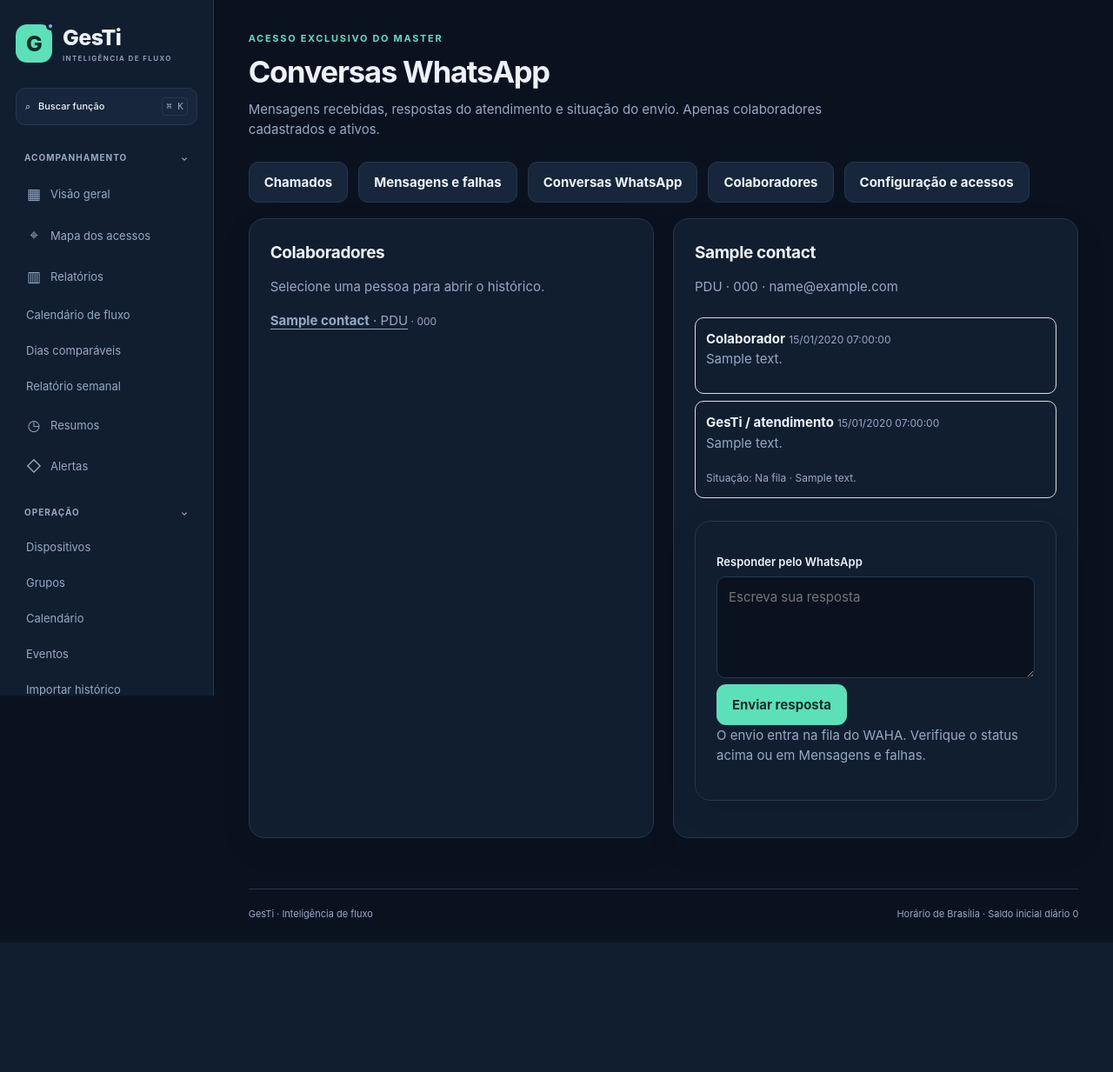
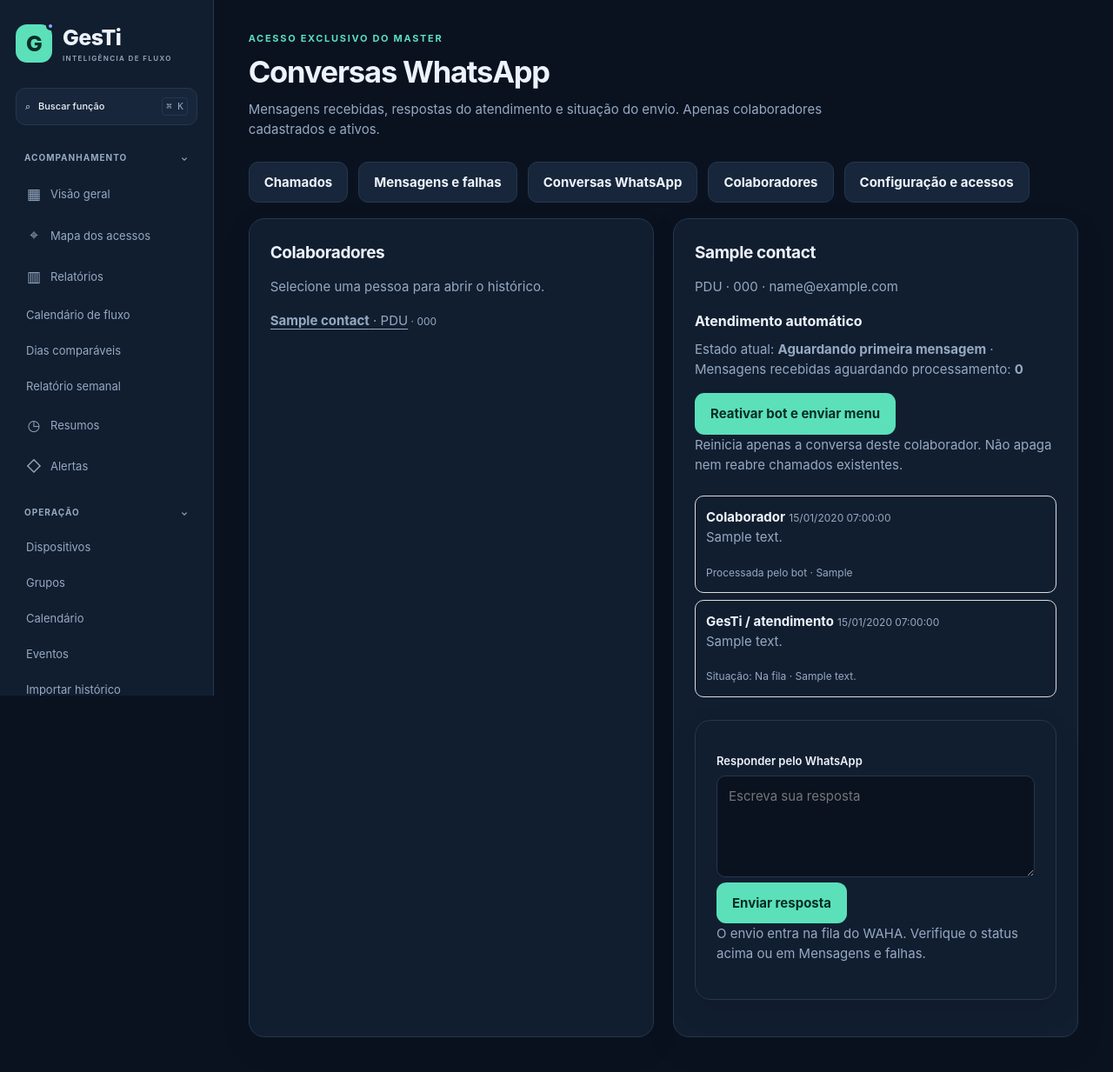
Before and after one commit to julicorlando/fluxomonitor, a Django app: page /support/inbox/1/ in a window 1280 px wide. Shown: the top 1233 px of the page at 87% size. Before the commit the page ends 1084 px from the top, so only its background shows below. Run offline with Django 5.2, Linux system fonts and the light colour scheme; a user stored in the database is signed in; data comes from the database, SQL or seed files in the repository; tables that the repository leaves empty hold one stand-in row (values such as "Sample post"); data that the repository does not hold is empty; parts of the project's set-up code (start-up, migrations or seed data) failed here and were passed over.

Commit message:
Permitir que master reative chatbot e fluxo de chamados no GesTI (#11)
* Allow master to restart existing WhatsApp bot flow and inspect conversation state

* Show bot state and master-only reactivation on conversation screen

* Test master-only bot restart, existing ticket preservation and paused bot guard

```diff
--- a/helpdesk/views.py
+++ b/helpdesk/views.py
@@ -17,7 +17,7 @@ from django.views.decorators.csrf import csrf_exempt
 from django.views.decorators.http import require_POST
 from .forms import ContactForm, GrantForm, UpdateForm
 from .models import AgentGrant, BotConfig, Company, Contact, Conversation, Inbound, Outbound, Ticket
-from .services import OPEN, audit, company_ids, update_ticket
+from .services import OPEN, audit, company_ids, update_ticket, menu
 from .transport import receive_event, valid_signature
 
 
@@ -239,6 +239,28 @@ def master_inbox(request, contact_id=None):
     if request.method == 'POST':
         if not selected:
             return HttpResponse(status=400)
+        action = request.POST.get('action', 'reply')
+        if action == 'restart_bot':
+            with transaction.atomic():
+                contact = Contact.objects.select_for_update().select_related('company').get(pk=selected.pk)
+                if not BotConfig.objects.filter(pk=1, enabled=True).exists():
+                    messages.error(request, 'Ative o atendimento automático nas configurações antes de reiniciar.')
+                elif not contact.active:
+                    messages.error(request, 'Colaborador inativo; o bot não foi iniciado.')
+                else:
+                    session, _ = Conversation.objects.get_or_create(contact=contact, defaults={'company': contact.company})
+                    session = Conversation.objects.select_for_update().get(pk=session.pk)
+                    session.company = contact.company
+                    session.state, session.draft, session.expires_at = 'offer', {}, timezone.now() + timedelta(hours=2)
+                    session.save(update_fields=['company', 'state', 'draft', 'expires_at', 'updated_at'])
+                    Outbound.objects.create(
+                        contact=contact, company=contact.company, phone=contact.phone,
+                        text=menu(contact), key='master-bot-menu:' + uuid4().hex)
+                    audit(request.user.get_username(), 'support_bot_restart', session, {'contact_id': contact.pk})
+                    messages.success(request, 'Bot reativado. O menu de atendimento foi colocado na fila do WhatsApp.')
+            return redirect(f'/support/inbox/{selected.pk}/')
+        if action != 'reply':
+            return HttpResponse(status=400)
         body = request.POST.get('text', '').strip()
         if not body or len(body) > 4000:
             messages.error(request, 'Informe uma resposta de até 4.000 caracteres.')
@@ -259,6 +281,9 @@ def master_inbox(request, contact_id=None):
         [(m.sent_at, 'in', m) for m in incoming] +
         [(m.created_at, 'out', m) for m in outgoing],
         key=lambda item: (item[0], item[2].pk))
+    conversation = Conversation.objects.filter(contact=selected).first() if selected else None
+    inbound_pending = Inbound.objects.filter(contact=selected, processed_at__isnull=True).count() if selected else 0
     return render(request, 'helpdesk/master_inbox.html', {
         'contacts': contacts, 'selected': selected, 'history': history,
+        'conversation': conversation, 'inbound_pending': inbound_pending,
     })
--- a/templates/helpdesk/master_inbox.html
+++ b/templates/helpdesk/master_inbox.html
@@ -17,11 +17,21 @@
     {% if selected %}
       <h2>{{ selected.name }}</h2>
       <p class="muted">{{ selected.company.code }} · {{ selected.phone }} · {{ selected.email }}</p>
+      <section class="box">
+        <h3>Atendimento automático</h3>
+        <p>Estado atual: <strong>{{ conversation.state|default:"Aguardando primeira mensagem" }}</strong> · Mensagens recebidas aguardando processamento: <strong>{{ inbound_pending }}</strong></p>
+        {% if conversation.state == 'human' %}<p>Atendimento humano ativo: o bot não responde automaticamente enquanto este estado estiver em vigor.</p>{% endif %}
+        <form method="post">{% csrf_token %}<input type="hidden" name="action" value="restart_bot">
+          <button type="submit">Reativar bot e enviar menu</button>
+        </form>
+        <p class="muted">Reinicia apenas a conversa deste colaborador. Não apaga nem reabre chamados existentes.</p>
+      </section>
       <div aria-label="Histórico de mensagens" style="max-height:55vh;overflow:auto">
         {% for date, direction, entry in history %}
           <div style="padding:12px;margin:8px 0;border:1px solid var(--border,#ddd);border-radius:10px">
             <div><strong>{% if direction == 'in' %}Colaborador{% else %}GesTi / atendimento{% endif %}</strong> <small>{{ date|date:'d/m/Y H:i:s' }}</small></div>
             <p style="white-space:pre-wrap;overflow-wrap:anywhere">{{ entry.text }}</p>
+            {% if direction == 'in' %}<small>{% if entry.processed_at %}Processada pelo bot{% else %}Pendente de processamento{% endif %}{% if entry.error %} · {{ entry.error }}{% endif %}</small>{% endif %}
             {% if direction == 'out' %}<small>Situação: {{ entry.get_status_display }}{% if entry.detail %} · {{ entry.detail }}{% endif %}</small>{% endif %}
           </div>
         {% empty %}<p>Nenhuma mensagem registrada desse colaborador.</p>{% endfor %}
```
Also changed, not shown: helpdesk/tests.py (+25 -0 lines).
